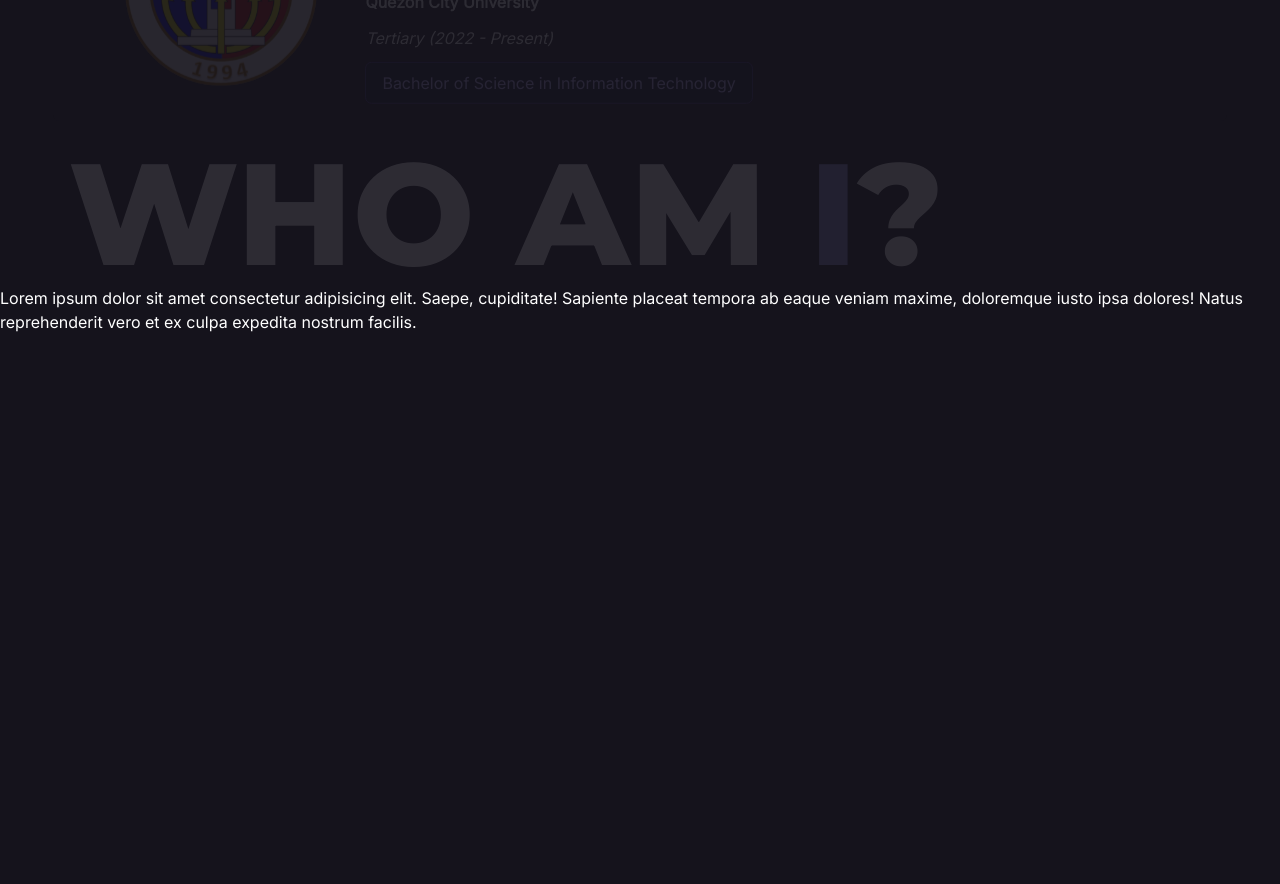
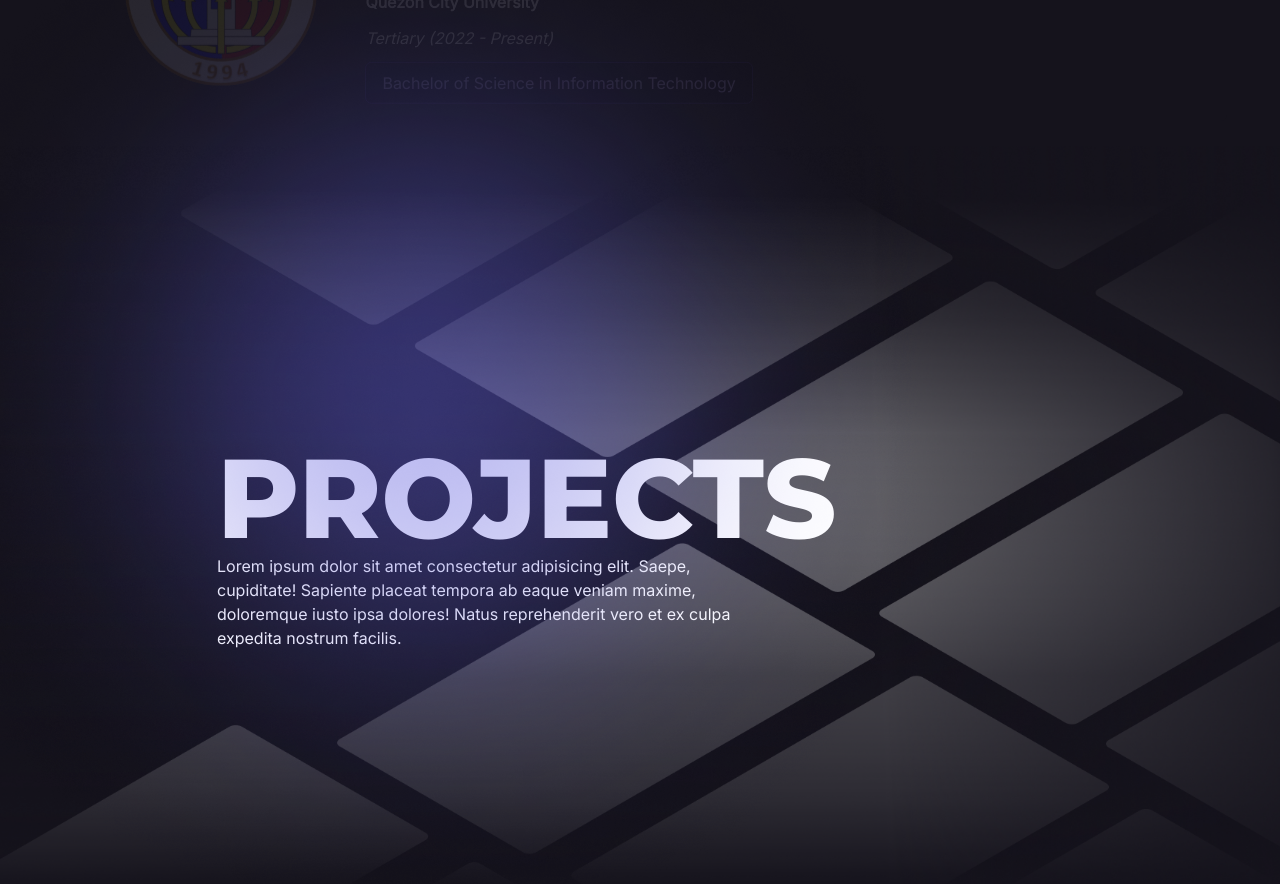
Before and after one commit to fwedwicc/FM-Portfolio, a React (Vite) app in the folder fm-portfolio/: page / in a window 1280 px wide. Shown: the part 2980-3864 px from the top of the page. Built offline with nearby package versions, Linux system fonts and the light colour scheme.

Commit message:
Added some initial components for project section

```diff
--- a/fm-portfolio/src/App.jsx
+++ b/fm-portfolio/src/App.jsx
@@ -22,10 +22,11 @@ export default function App() {
         <About />
       </section>
       {/* Education Section */}
-      <section ref={(el) => (sectionsRef.current[2] = el)} className='bg-grid-1 h-screen bg-contain bg-center bg-no-repeat' id='education'>
+      <section ref={(el) => (sectionsRef.current[2] = el)} className='bg-grid-1 bg-contain bg-center bg-no-repeat' id='education'>
         <Education />
       </section>
-      <section ref={(el) => (sectionsRef.current[3] = el)} className='h-screen' id='projects'>
+      {/* Project Section */}
+      <section ref={(el) => (sectionsRef.current[3] = el)} className='bg-compiled-proj h-screen bg-cover bg-center bg-no-repeat' id='projects'>
         <Project />
       </section>
     </>
--- a/fm-portfolio/src/assets/index.js
+++ b/fm-portfolio/src/assets/index.js
@@ -5,6 +5,7 @@ import linkedin from './linkedin.svg'
 import glow01 from './glow-01.png'
 import glow02 from './glow-02.png'
 import glow03 from './glow-03.png'
+import glow04 from './glow-04.png'
 import FMlogo from './FM-logo.png'
 import profile from './sample-profile.png'
 import html from './html-icon.svg'
@@ -30,6 +31,7 @@ export {
   glow01,
   glow02,
   glow03,
+  glow04,
   FMlogo,
   profile,
   html,
--- a/fm-portfolio/src/components/Project.jsx
+++ b/fm-portfolio/src/components/Project.jsx
@@ -1,12 +1,22 @@
 import React from 'react'
+import {glow04} from '../assets'
 
 const Project = () => {
   return (
-    <div>
-      <h1 className='uppercase text-white font-black text-[3rem] lg:text-[9rem] whitespace-nowrap leading-none
-            ml-[5rem]' id='scroll-animation-4'>Who am <span className='text-[#9291DD]'>i</span>?</h1>
-      <p className='text-white'>Lorem ipsum dolor sit amet consectetur adipisicing elit. Saepe, cupiditate! Sapiente placeat tempora ab eaque veniam maxime, doloremque iusto ipsa dolores! Natus reprehenderit vero et ex culpa expedita nostrum facilis.</p>
-    </div>
+    <>
+      <img src={glow04} alt="Glow eclipse" className='absolute top-[360vh]' id='scroll-animation-' />
+      <div className='lg:pl-[13.5rem] pl-[2rem] flex h-full'>
+        <div className='flex h-full items-center'>
+          <div className='grid grid-cols-8'>
+            <div className='lg:col-span-4 col-span-7 p-px'>
+              <h1 className='uppercase text-white font-black text-[3rem] lg:text-[7rem] whitespace-nowrap leading-none' id='scroll-animation-'>Projects</h1>
+              <p className='text-white'>Lorem ipsum dolor sit amet consectetur adipisicing elit. Saepe, cupiditate! Sapiente placeat tempora ab eaque veniam maxime, doloremque iusto ipsa dolores! Natus reprehenderit vero et ex culpa expedita nostrum facilis.</p>
+            </div>
+          </div>
+        </div>
+      </div>
+    </>
+
   )
 }
 
--- a/fm-portfolio/tailwind.config.js
+++ b/fm-portfolio/tailwind.config.js
@@ -8,6 +8,7 @@ export default {
     extend: {
       backgroundImage: {
         'grid-1': "url('/src/assets/grid-01.png')",
+        'compiled-proj': "url('/src/assets/compiled-projects.png')",
         'border-gradient': 'linear-gradient(-10deg, rgba(21,19,28,1) 30%, rgba(67,59,98,1) 100%)',
         'border-gradient-1': 'linear-gradient(35deg, rgba(67,59,98,1) 9%, rgba(21,19,28,1) 33%)',
         'border-gradient-2': 'linear-gradient(120deg, rgba(67,59,98,1) 9%, rgba(21,19,28,1) 33%)',
```
Also changed, not shown: fm-portfolio/src/assets/compiled-projects.png, fm-portfolio/src/assets/glow-04.png (added).
